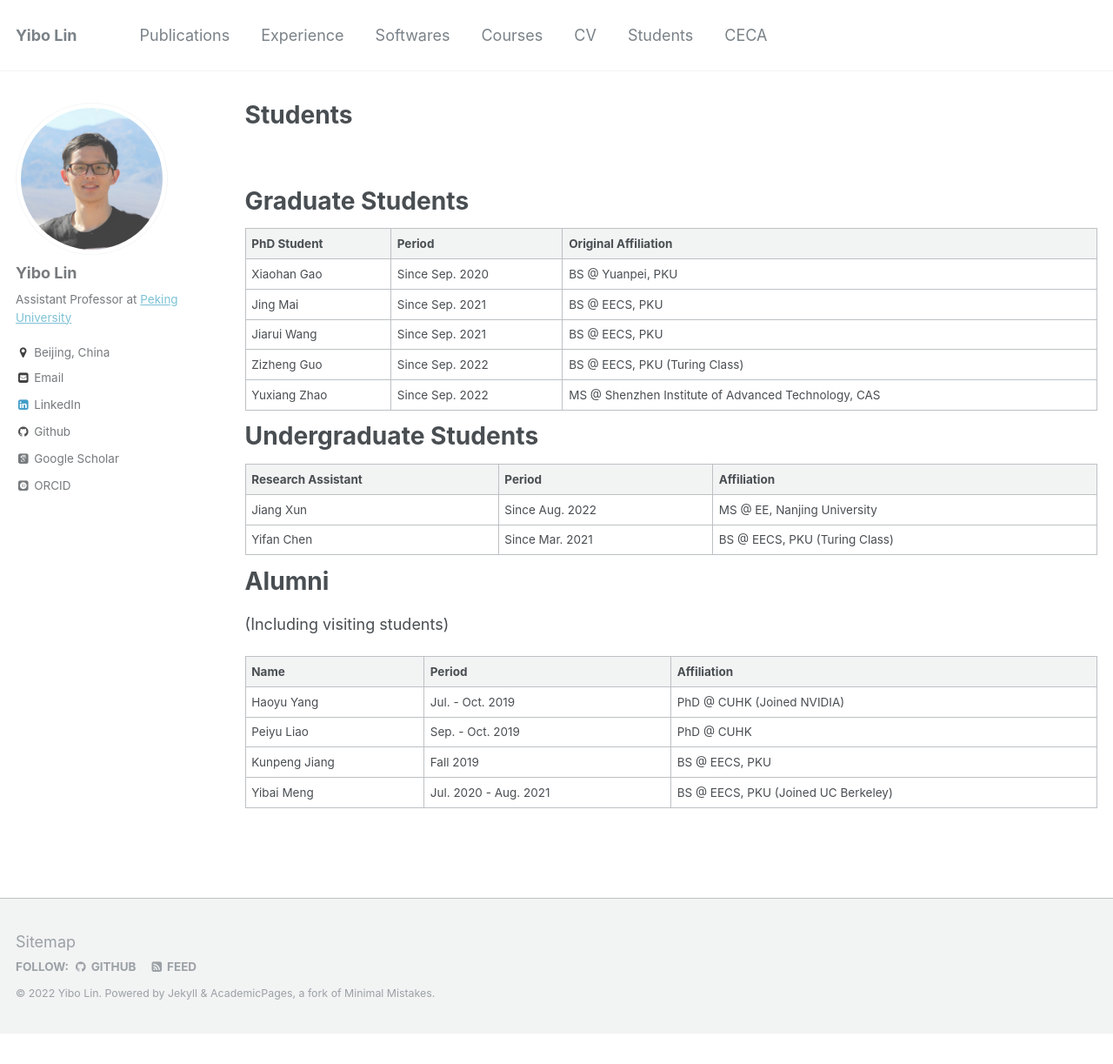
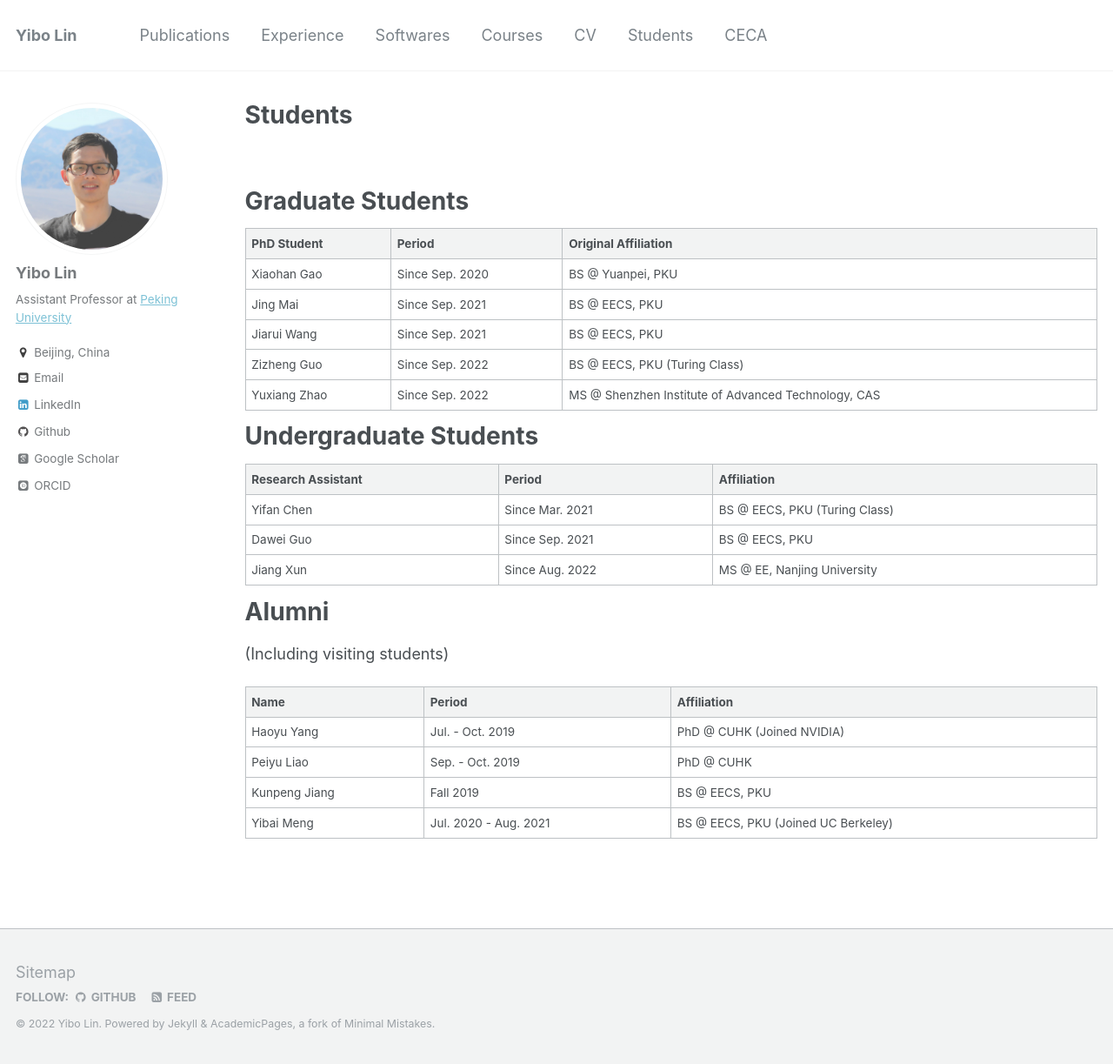
Before and after one commit to limbo018/limbo018.github.io, a Jekyll site: the page built from _pages/students.md, in a window 1280 px wide and 1223 px high. Shown: the whole window at 87% size. Built offline with Jekyll 4.4.1, drawn with Linux system fonts in a browser that asks for light colours; some web fonts are replaced.

Commit message:
update students

```diff
--- a/_pages/students.md
+++ b/_pages/students.md
@@ -29,9 +29,11 @@ Undergraduate Students
 |-----------------------------------------------------|--------------------------------------|--------------------------------------|
 | Research Assistant                                  | Period                               | Affiliation                          |
 |-----------------------------------------------------|--------------------------------------|--------------------------------------|
+| Yifan Chen                                          | Since Mar. 2021                      | BS @ EECS, PKU (Turing Class)        |
+|-----------------------------------------------------|--------------------------------------|--------------------------------------|
+| Dawei Guo                                           | Since Sep. 2021                      | BS @ EECS, PKU                       |
+|-----------------------------------------------------|--------------------------------------|--------------------------------------|
 | Jiang Xun                                           | Since Aug. 2022                      | MS @ EE, Nanjing University            |
-|-----------------------------------------------------|--------------------------------------|--------------------------------------|
-| Yifan Chen                                          | Since Mar. 2021                      | BS @ EECS, PKU (Turing Class)        |
 |-----------------------------------------------------|--------------------------------------|--------------------------------------|
 
 Alumni
```
